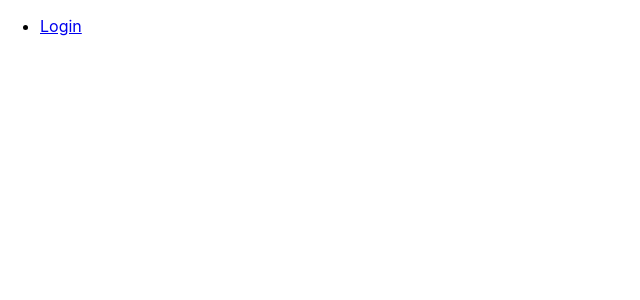
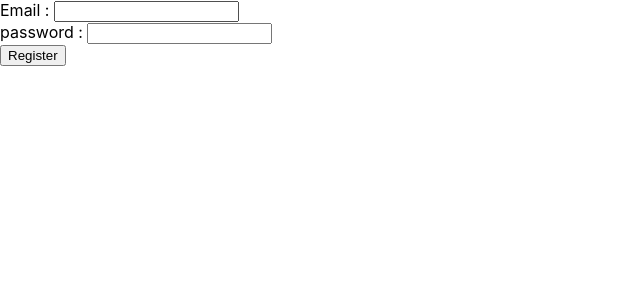
Before and after one commit to SeanLuo-FSWD/idsp-townsquare, a React (Create React App) app: page /register in a window 1280 px wide. Shown: the top 300 px of the page, without its empty margins (0-640 px from the left). Built offline with nearby package versions, Linux system fonts and the light colour scheme.

Commit message:
1st half register done

```diff
--- a/src/App.tsx
+++ b/src/App.tsx
@@ -6,10 +6,18 @@ import Routing from "./components/Routing";
 function App() {
   const [isAuthenticated, setIsAuthenticated] = useState(false);
   const [username, setUsername] = useState("");
+  const [signUpStatus, setSignUpStatus] = useState(false);
 
   return (
     <LoginContext.Provider
-      value={{ isAuthenticated, username, setUsername, setIsAuthenticated }}
+      value={{
+        isAuthenticated,
+        username,
+        setUsername,
+        setIsAuthenticated,
+        signUpStatus,
+        setSignUpStatus,
+      }}
     >
       <Routing />
     </LoginContext.Provider>
--- a/src/pages/login/Login.tsx
+++ b/src/pages/login/Login.tsx
@@ -1,12 +1,25 @@
-import React, { useContext } from "react";
+import React, { useContext, useEffect } from "react";
 import { LoginContext } from "../../store/context/LoginContext";
 import { Link } from "react-router-dom";
+import { useLocation } from "react-router-dom";
 
 function Login() {
-  const { setUsername, setIsAuthenticated } = useContext(LoginContext);
+  const {
+    signUpStatus,
+    setSignUpStatus,
+    setUsername,
+    setIsAuthenticated,
+  } = useContext(LoginContext);
+  const location = useLocation();
+
+  useEffect(() => {
+    console.log("signUpStatus");
+    console.log(signUpStatus);
+  });
 
   return (
     <div>
+      {signUpStatus && <h2>Sign up success</h2>}
       <h2>Please login</h2>
       <div>
         <label htmlFor="uname">
@@ -34,6 +47,7 @@ function Login() {
           onClick={() => {
             console.log("setIsAuthenticated toggled to true");
             setIsAuthenticated(true);
+            setSignUpStatus(false);
           }}
         >
           Login
--- a/src/pages/register/register.tsx
+++ b/src/pages/register/register.tsx
@@ -1,16 +1,58 @@
-import React, { useContext, useEffect } from "react";
-import { Link } from "react-router-dom";
+import React, { useState, useContext } from "react";
+import { useHistory } from "react-router-dom";
+import { LoginContext } from "../../store/context/LoginContext";
 
-function Register() {
+const Register = () => {
+  const history = useHistory();
+  const [person, setPerson] = useState({ email: "", password: "" });
+  const { setSignUpStatus } = useContext(LoginContext);
+
+  // xlr_controlled_input
+  const handleChange = (e: React.ChangeEvent<HTMLInputElement>) => {
+    const name = e.target.name;
+    const value = e.target.value;
+    setPerson({ ...person, [name]: value });
+  };
+  const handleSubmit = (e: any) => {
+    e.preventDefault();
+    if (person.email && person.password) {
+      // First handle post api here.
+      // setPerson({ email: "", password: "" });
+      setSignUpStatus(true);
+      history.push("/");
+    }
+  };
   return (
-    <div>
-      <ul>
-        <li>
-          <Link to="/">Login</Link>
-        </li>
-      </ul>
-    </div>
+    <>
+      <article className="form">
+        <form>
+          <div className="form-control">
+            <label htmlFor="email">Email : </label>
+            <input
+              type="email"
+              id="email"
+              name="email"
+              value={person.email}
+              onChange={handleChange}
+            />
+          </div>
+          <div className="form-control">
+            <label htmlFor="password">password : </label>
+            <input
+              type="password"
+              id="password"
+              name="password"
+              value={person.password}
+              onChange={handleChange}
+            />
+          </div>
+          <button type="submit" className="btn" onClick={handleSubmit}>
+            Register
+          </button>
+        </form>
+      </article>
+    </>
   );
-}
+};
 
 export default Register;
--- a/src/store/context/LoginContext.tsx
+++ b/src/store/context/LoginContext.tsx
@@ -2,9 +2,11 @@ import { createContext, Dispatch, SetStateAction } from "react";
 
 export interface ILoginContext {
   username: string;
+  setUsername: Dispatch<SetStateAction<string>>;
   isAuthenticated: boolean;
-  setUsername: Dispatch<SetStateAction<string>>;
   setIsAuthenticated: Dispatch<SetStateAction<boolean>>;
+  signUpStatus: boolean;
+  setSignUpStatus: Dispatch<SetStateAction<boolean>>;
 }
 
 export const LoginContext = createContext({} as ILoginContext);
```
